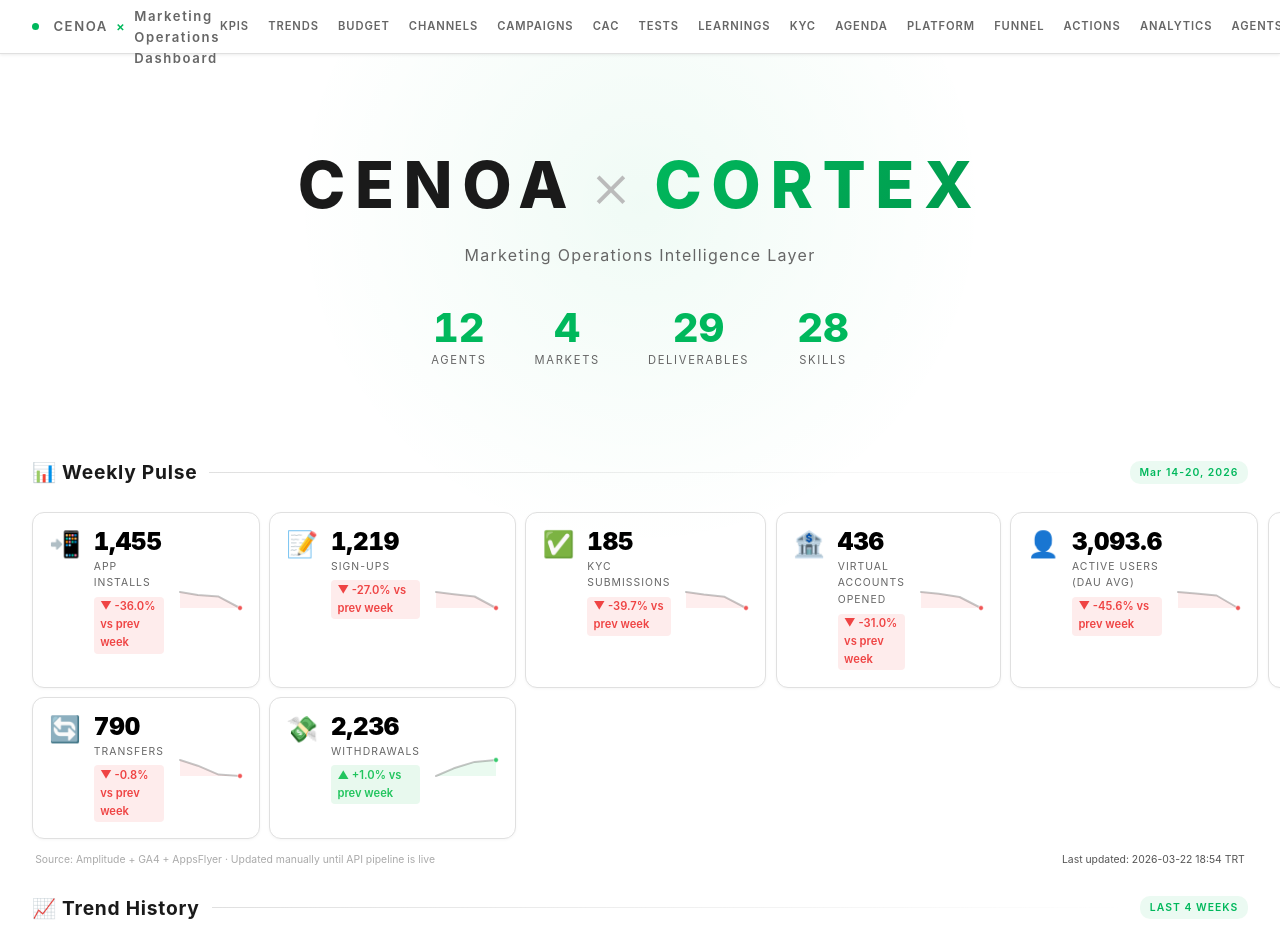
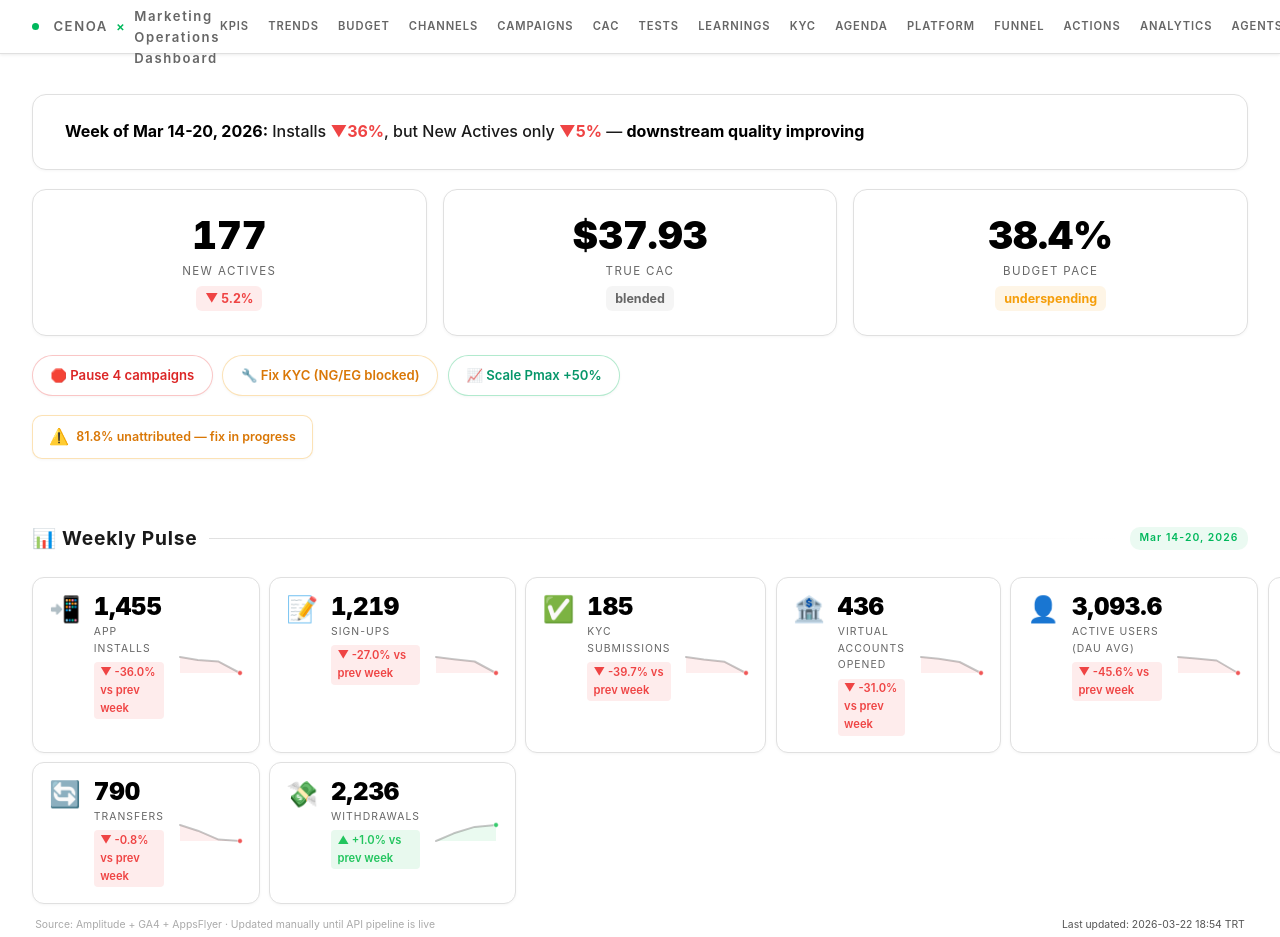
Before and after one commit to alpgum/cenoa-cortex, a plain HTML site: page index.html in a window 1280 px wide. Shown: the top 937 px of the page. Drawn offline with nearby package versions, Linux system fonts and the light colour scheme.

Commit message:
[S3-005] Executive summary section

```diff
--- a/index.html
+++ b/index.html
@@ -13,6 +13,35 @@ a{color:var(--accent);text-decoration:none}
 ::-webkit-scrollbar{width:6px}
 ::-webkit-scrollbar-track{background:#f5f5f5}
 ::-webkit-scrollbar-thumb{background:#ccc;border-radius:3px}
+
+/* Executive Summary */
+.exec-summary{padding:2.5rem 2rem 2rem;max-width:1400px;margin:0 auto}
+.exec-status{background:#fff;border:1px solid var(--border);border-radius:14px;padding:1.5rem 2rem;margin-bottom:1.2rem;box-shadow:0 1px 3px rgba(0,0,0,.04)}
+.exec-status-line{font-size:1rem;color:var(--text);line-height:1.6;font-weight:500}
+.exec-status-line strong{color:var(--text-bright);font-weight:700}
+.exec-status-line .up{color:#22c55e;font-weight:700}
+.exec-status-line .dn{color:#ef4444;font-weight:700}
+.exec-kpis{display:grid;grid-template-columns:repeat(3,1fr);gap:1rem;margin-bottom:1.2rem}
+.exec-kpi{background:#fff;border:1px solid var(--border);border-radius:14px;padding:1.5rem 1.8rem;text-align:center;box-shadow:0 1px 3px rgba(0,0,0,.04);transition:border .3s}
+.exec-kpi:hover{border-color:rgba(0,184,92,.3)}
+.exec-kpi-value{font-size:2.4rem;font-weight:900;color:var(--text-bright);line-height:1.1;font-variant-numeric:tabular-nums}
+.exec-kpi-label{font-size:.72rem;color:var(--text-dim);text-transform:uppercase;letter-spacing:.12em;margin-top:.35rem}
+.exec-kpi-delta{font-size:.78rem;font-weight:700;margin-top:.4rem;display:inline-block;padding:.15rem .55rem;border-radius:6px}
+.exec-kpi-delta.down{color:#ef4444;background:rgba(239,68,68,.1)}
+.exec-kpi-delta.warn{color:#f59e0b;background:rgba(245,158,11,.1)}
+.exec-kpi-delta.neutral{color:#666;background:rgba(0,0,0,.04)}
+.exec-actions{display:flex;gap:.6rem;margin-bottom:1.2rem;flex-wrap:wrap}
+.exec-chip{display:inline-flex;align-items:center;gap:.4rem;padding:.55rem 1.1rem;border-radius:22px;font-size:.82rem;font-weight:600;cursor:pointer;transition:all .25s;text-decoration:none;border:1px solid var(--border);background:#fff;color:var(--text-bright);box-shadow:0 1px 3px rgba(0,0,0,.04)}
+.exec-chip:hover{transform:translateY(-1px);box-shadow:0 3px 10px rgba(0,0,0,.08)}
+.exec-chip.red{border-color:rgba(239,68,68,.3);color:#dc2626}
+.exec-chip.red:hover{background:rgba(239,68,68,.06);border-color:#ef4444}
+.exec-chip.amber{border-color:rgba(245,158,11,.3);color:#d97706}
+.exec-chip.amber:hover{background:rgba(245,158,11,.06);border-color:#f59e0b}
+.exec-chip.green{border-color:rgba(0,184,92,.3);color:#059669}
+.exec-chip.green:hover{background:rgba(0,184,92,.06);border-color:var(--accent)}
+.exec-attr{display:inline-flex;align-items:center;gap:.45rem;background:#fff;border:1px solid rgba(245,158,11,.3);border-radius:10px;padding:.5rem 1rem;font-size:.78rem;font-weight:600;color:#d97706;box-shadow:0 1px 3px rgba(0,0,0,.04)}
+.exec-attr .attr-icon{font-size:1rem}
+@media(max-width:768px){.exec-kpis{grid-template-columns:1fr}.exec-actions{flex-direction:column}.exec-chip{justify-content:center}}
 
 /* Header */
 header{border-bottom:1px solid var(--border);padding:0 2rem;display:flex;align-items:center;justify-content:space-between;backdrop-filter:blur(20px);position:sticky;top:0;z-index:100;background:rgba(255,255,255,.95);height:54px;box-shadow:0 1px 3px rgba(0,0,0,.08)}
@@ -481,15 +510,46 @@ footer span{color:var(--accent)}
   </nav>
 </header>
 
-<!-- HERO -->
-<section class="hero">
-  <h1 class="hero-title">CENOA<span class="x">&times;</span><span class="cortex">CORTEX</span></h1>
-  <p class="hero-sub">Marketing Operations Intelligence Layer</p>
-  <div class="stats" id="statsRow">
-    <div class="stat"><div class="stat-num" data-target="12">0</div><div class="stat-label">Agents</div></div>
-    <div class="stat"><div class="stat-num" data-target="4">0</div><div class="stat-label">Markets</div></div>
-    <div class="stat"><div class="stat-num" data-target="29">0</div><div class="stat-label">Deliverables</div></div>
-    <div class="stat"><div class="stat-num" data-target="28">0</div><div class="stat-label">Skills</div></div>
+<!-- EXECUTIVE SUMMARY -->
+<section class="exec-summary" id="execSummary">
+  <!-- One-line status -->
+  <div class="exec-status">
+    <div class="exec-status-line" id="execStatusLine">
+      <strong id="execWeekLabel">Week of Mar 14-20:</strong>
+      Installs <span class="dn" id="execInstallDelta">▼36%</span>, but New Actives only <span class="dn" id="execActiveDelta">▼5%</span> — <strong>downstream quality improving</strong>
+    </div>
+  </div>
+
+  <!-- 3 key numbers -->
+  <div class="exec-kpis">
+    <div class="exec-kpi">
+      <div class="exec-kpi-value" id="execNewActives">1,028</div>
+      <div class="exec-kpi-label">New Actives</div>
+      <div class="exec-kpi-delta down" id="execActivesDelta">▼ 5.2%</div>
+    </div>
+    <div class="exec-kpi">
+      <div class="exec-kpi-value" id="execTrueCAC">$33.67</div>
+      <div class="exec-kpi-label">TRUE CAC</div>
+      <div class="exec-kpi-delta neutral" id="execCACDelta">blended</div>
+    </div>
+    <div class="exec-kpi">
+      <div class="exec-kpi-value" id="execBudgetPace">38.4%</div>
+      <div class="exec-kpi-label">Budget Pace</div>
+      <div class="exec-kpi-delta warn" id="execBudgetDelta">underspending</div>
+    </div>
+  </div>
+
+  <!-- 3 action chips -->
+  <div class="exec-actions">
+    <a href="#campaignTable" class="exec-chip red">🛑 Pause 4 campaigns</a>
+    <a href="#kycMiniFunnels" class="exec-chip amber">🔧 Fix KYC (NG/EG blocked)</a>
+    <a href="#channelPerf" class="exec-chip green">📈 Scale Pmax +50%</a>
+  </div>
+
+  <!-- Attribution health badge -->
+  <div class="exec-attr" id="execAttrBadge">
+    <span class="attr-icon">⚠️</span>
+    <span id="execAttrText">81.8% unattributed — fix in progress</span>
   </div>
 </section>
 
@@ -1891,30 +1951,66 @@ const markets = [
   {flag:"🇵🇰",name:"Pakistan",code:"PK",status:"Pre-Launch",cls:"prelaunch"}
 ];
 
-// ========== COUNTER ANIMATION ==========
-(function() {
-  let fired = false;
-  const nums = document.querySelectorAll('.stat-num');
-  const observer = new IntersectionObserver(entries => {
-    if (fired) return;
-    entries.forEach(e => {
-      if (e.isIntersecting) {
-        fired = true;
-        nums.forEach(el => {
-          const target = +el.dataset.target;
-          let cur = 0;
-          const step = Math.max(1, Math.floor(target / 30));
-          const iv = setInterval(() => {
-            cur += step;
-            if (cur >= target) { cur = target; clearInterval(iv); }
-            el.textContent = cur;
-          }, 40);
-        });
-        observer.disconnect();
+// ========== EXECUTIVE SUMMARY (data.json) ==========
+(async function loadExecSummary(){
+  try {
+    const res = await fetch('data.json', { cache: 'no-store' });
+    if (!res.ok) return;
+    const data = await res.json();
+
+    // Week label
+    const weekLabel = document.getElementById('execWeekLabel');
+    if (weekLabel && data.week) weekLabel.textContent = 'Week of ' + data.week + ':';
+
+    // Install delta
+    const installDelta = document.getElementById('execInstallDelta');
+    if (installDelta && data.kpis && data.kpis.installs) {
+      const d = data.kpis.installs.deltaPct;
+      installDelta.textContent = (d < 0 ? '▼' : '▲') + Math.abs(d) + '%';
+      installDelta.className = d < 0 ? 'dn' : 'up';
+    }
+
+    // New Actives — compute from channel performance
+    const channels = data.channelPerformance || [];
+    const totalNewActives = channels.reduce((s, c) => s + (c.new_active || 0), 0);
+    if (totalNewActives > 0) {
+      const el = document.getElementById('execNewActives');
+      if (el) el.textContent = totalNewActives.toLocaleString('en-US');
+    }
+
+    // TRUE CAC — blended (total spend / total new actives)
+    const totalSpend = channels.reduce((s, c) => s + (c.spend || 0), 0);
+    if (totalNewActives > 0 && totalSpend > 0) {
+      const blendedCAC = totalSpend / totalNewActives;
+      const cacEl = document.getElementById('execTrueCAC');
+      if (cacEl) cacEl.textContent = '$' + blendedCAC.toFixed(2);
+    }
+
+    // Budget Pace
+    if (data.budgetPacing) {
+      const bp = data.budgetPacing;
+      const pct = bp.pacing_pct || (bp.mtd_spend / bp.target * 100);
+      const paceEl = document.getElementById('execBudgetPace');
+      if (paceEl) paceEl.textContent = pct.toFixed(1) + '%';
+      const paceDelta = document.getElementById('execBudgetDelta');
+      if (paceDelta) {
+        const status = (bp.status || '').toLowerCase();
+        paceDelta.textContent = status === 'underspending' ? 'underspending' : status === 'overspending' ? 'overspending' : 'on track';
+        paceDelta.className = 'exec-kpi-delta ' + (status === 'underspending' ? 'warn' : status === 'overspending' ? 'down' : 'neutral');
       }
-    });
-  }, { threshold: 0.5 });
-  observer.observe(document.getElementById('statsRow'));
+    }
+
+    // Attribution health
+    if (data.attributionQuality) {
+      const aq = data.attributionQuality;
+      const attrText = document.getElementById('execAttrText');
+      if (attrText) {
+        attrText.textContent = aq.none_pct + '% unattributed — fix in progress';
+      }
+    }
+  } catch(e) {
+    console.warn('Exec summary data.json fetch failed', e);
+  }
 })();
 
 // ========== KPI SPARKLINES (last 4 weeks) ==========
```
